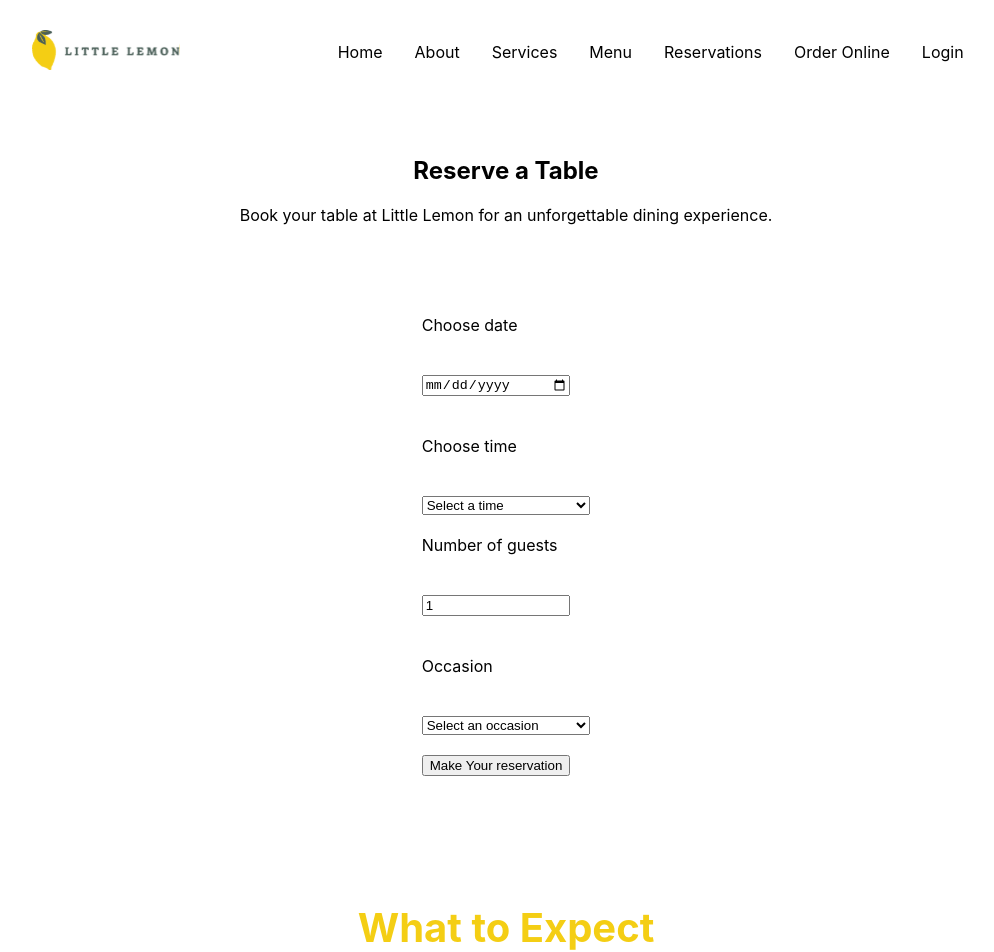
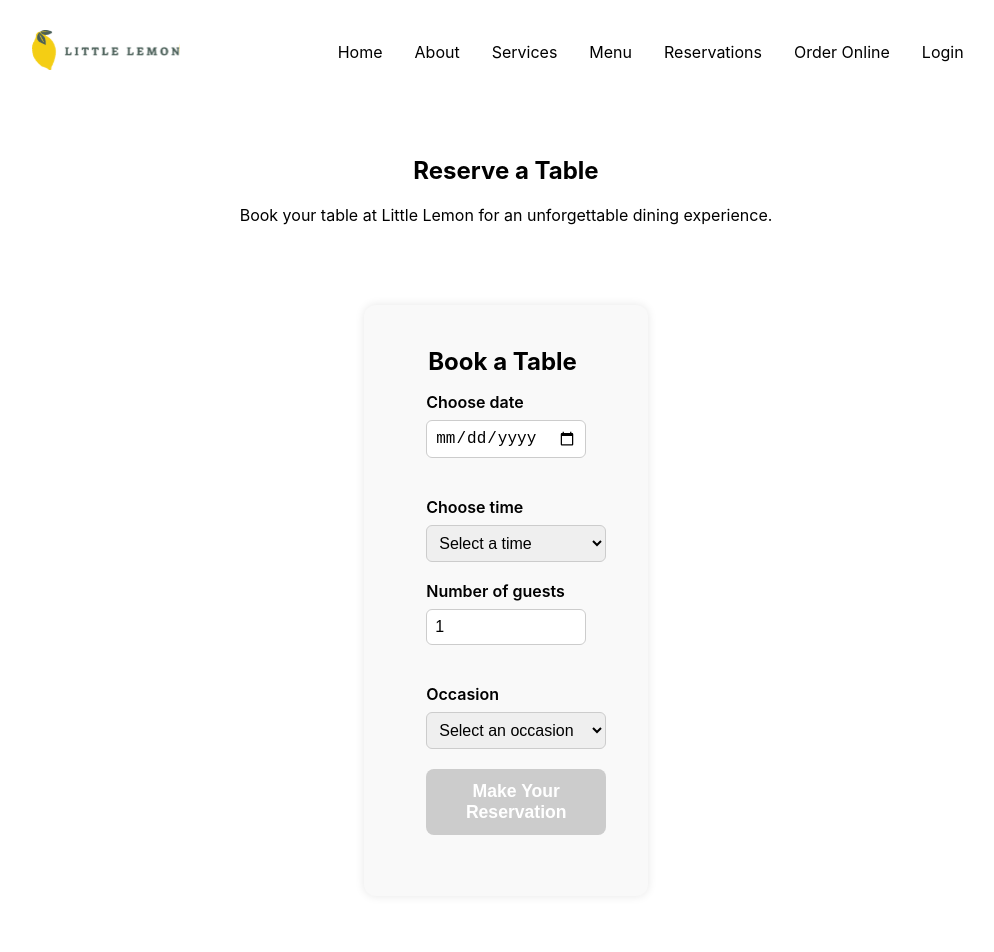
Before and after one commit to yuqiao1205/little-lemon-restaurant, a React (Create React App) app: page /bookings in a window 1280 px wide. Shown: the top 952 px of the page, without its empty margins (134-1128 px from the left). Built offline with nearby package versions, Linux system fonts and the light colour scheme.

Commit message:
update form data validation and table layout

```diff
--- a/src/App.css
+++ b/src/App.css
@@ -257,6 +257,74 @@ footer ul li{
   padding: 8px 0;
 }
 
+/*table layout*/
+.form-container {
+  max-width: 500px;
+  margin: 0 auto;
+  padding: 2rem;
+  background: #f9f9f9;
+  border-radius: 12px;
+  box-shadow: 0 0 10px rgba(0,0,0,0.1);
+}
+
+fieldset {
+  border: none;
+  padding: 0;
+}
+
+legend {
+  font-size: 1.5rem;
+  margin-bottom: 1rem;
+  font-weight: bold;
+}
+
+.form-group {
+  display: flex;
+  flex-direction: column;
+  margin-bottom: 1.2rem;
+}
+
+label {
+  font-weight: 600;
+  margin-bottom: 0.5rem;
+}
+
+input,
+select {
+  padding: 0.5rem;
+  font-size: 1rem;
+  border: 1px solid #ccc;
+  border-radius: 6px;
+}
+
+.submit-btn {
+  padding: 0.75rem;
+  font-size: 1.1rem;
+  background-color: #495e57;
+  color: white;
+  border: none;
+  border-radius: 8px;
+  cursor: pointer;
+}
+
+.submit-btn:hover {
+  background-color: #364842;
+}
+
+/* css for table error message */
+.error {
+  color: red;
+  font-size: 0.9rem;
+  margin-top: 4px;
+  display: block;
+}
+.submit-btn:disabled {
+  background-color: #ccc;
+  cursor: not-allowed;
+}
+
+
+
 /* if mobile, shows hamburger menu block,and hides the nav links,navbar background stay white*/
 @media screen and (max-width: 768px){
   .menu-icon {
--- a/src/components/BookingForm.js
+++ b/src/components/BookingForm.js
@@ -1,85 +1,147 @@
-import React, { useState } from "react";
+import React, { useState, useEffect } from "react";
 
 const BookingForm = (props) => {
-  // State variables for each form field
   const [date, setDate] = useState("");
   const [time, setTime] = useState("");
   const [guests, setGuests] = useState(1);
   const [occasion, setOccasion] = useState("");
 
-  // Handle form submission
+  const [touched, setTouched] = useState({
+    date: false,
+    time: false,
+    guests: false,
+    occasion: false,
+  });
+
+  const [errors, setErrors] = useState({});
+  const [isFormValid, setIsFormValid] = useState(false);
+
+  // Set today's date as minimum date
+  const today = new Date().toISOString().split("T")[0];
+
+  useEffect(() => {
+    const newErrors = {};
+
+    if (!date) newErrors.date = "Date is required";
+    else if (date < today) newErrors.date = "Date cannot be in the past";
+
+    if (!time) newErrors.time = "Time is required";
+    if (guests < 1 || guests > 10)
+      newErrors.guests = "Guests must be between 1 and 10";
+    if (!occasion) newErrors.occasion = "Occasion is required";
+
+    setErrors(newErrors);
+    setIsFormValid(Object.keys(newErrors).length === 0);
+  }, [date, time, guests, occasion]);
+
   const handleSubmit = (e) => {
     e.preventDefault();
-    props.submitForm(e);
-    // Form submission logic will be added later when connecting to API
-    // console.log("Form submitted:", { date, time, guests, occasion });
+    setTouched({ date: true, time: true, guests: true, occasion: true });
+
+    if (isFormValid) {
+      props.submitForm({ date, time, guests, occasion });
+    }
   };
 
-  const handleChange = (e) => {
-    setDate(e);
-    props.dispatch(e);
+  const handleBlur = (field) => {
+    setTouched((prev) => ({ ...prev, [field]: true }));
+  };
+
+  const handleDateChange = (value) => {
+    setDate(value);
+    props.dispatch(value);
   };
 
   return (
-    <form
-      onSubmit={handleSubmit}
-      style={{ display: "grid", maxWidth: "200px", gap: "20px" }}
-    >
+    <header>
+      <section className="form-container">
+        <form onSubmit={handleSubmit} noValidate>
+          <fieldset>
+            <legend>Book a Table</legend>
+
+            <div className="form-group">
               <label htmlFor="res-date">Choose date</label>
               <input
                 type="date"
                 id="res-date"
                 value={date}
-        onChange={(e) => {
-          handleChange(e.target.value);
-        }}
+                min={today}
+                onChange={(e) => handleDateChange(e.target.value)}
+                onBlur={() => handleBlur("date")}
                 required
               />
+              {touched.date && errors.date && (
+                <span className="error">{errors.date}</span>
+              )}
+            </div>
 
+            <div className="form-group">
               <label htmlFor="res-time">Choose time</label>
               <select
                 id="res-time"
                 value={time}
                 onChange={(e) => setTime(e.target.value)}
+                onBlur={() => handleBlur("time")}
                 required
               >
                 <option value="">Select a time</option>
-        {props.availableTimes.map((availableTimes) => (
-          <option key={availableTimes}>{availableTimes}</option>
+                {props.availableTimes.map((t) => (
+                  <option key={t}>{t}</option>
                 ))}
               </select>
+              {touched.time && errors.time && (
+                <span className="error">{errors.time}</span>
+              )}
+            </div>
 
+            <div className="form-group">
               <label htmlFor="guests">Number of guests</label>
               <input
                 type="number"
-        placeholder="1"
+                id="guests"
                 min="1"
                 max="10"
-        id="guests"
                 value={guests}
                 onChange={(e) => setGuests(parseInt(e.target.value))}
+                onBlur={() => handleBlur("guests")}
                 required
               />
+              {touched.guests && errors.guests && (
+                <span className="error">{errors.guests}</span>
+              )}
+            </div>
 
+            <div className="form-group">
               <label htmlFor="occasion">Occasion</label>
               <select
                 id="occasion"
                 value={occasion}
                 onChange={(e) => setOccasion(e.target.value)}
+                onBlur={() => handleBlur("occasion")}
                 required
               >
                 <option value="">Select an occasion</option>
                 <option value="Birthday">Birthday</option>
                 <option value="Anniversary">Anniversary</option>
               </select>
+              {touched.occasion && errors.occasion && (
+                <span className="error">{errors.occasion}</span>
+              )}
+            </div>
 
-      <input
-        aria-label="On Click"
+            <div className="form-group">
+              <button
                 type="submit"
-        value="Make Your reservation"
-        className="btnReceive"
-      />
+                className="submit-btn"
+                disabled={!isFormValid}
+              >
+                Make Your Reservation
+              </button>
+            </div>
+          </fieldset>
         </form>
+      </section>
+    </header>
   );
 };
 
```
Lines whose indentation alone changed are shown as unchanged.
